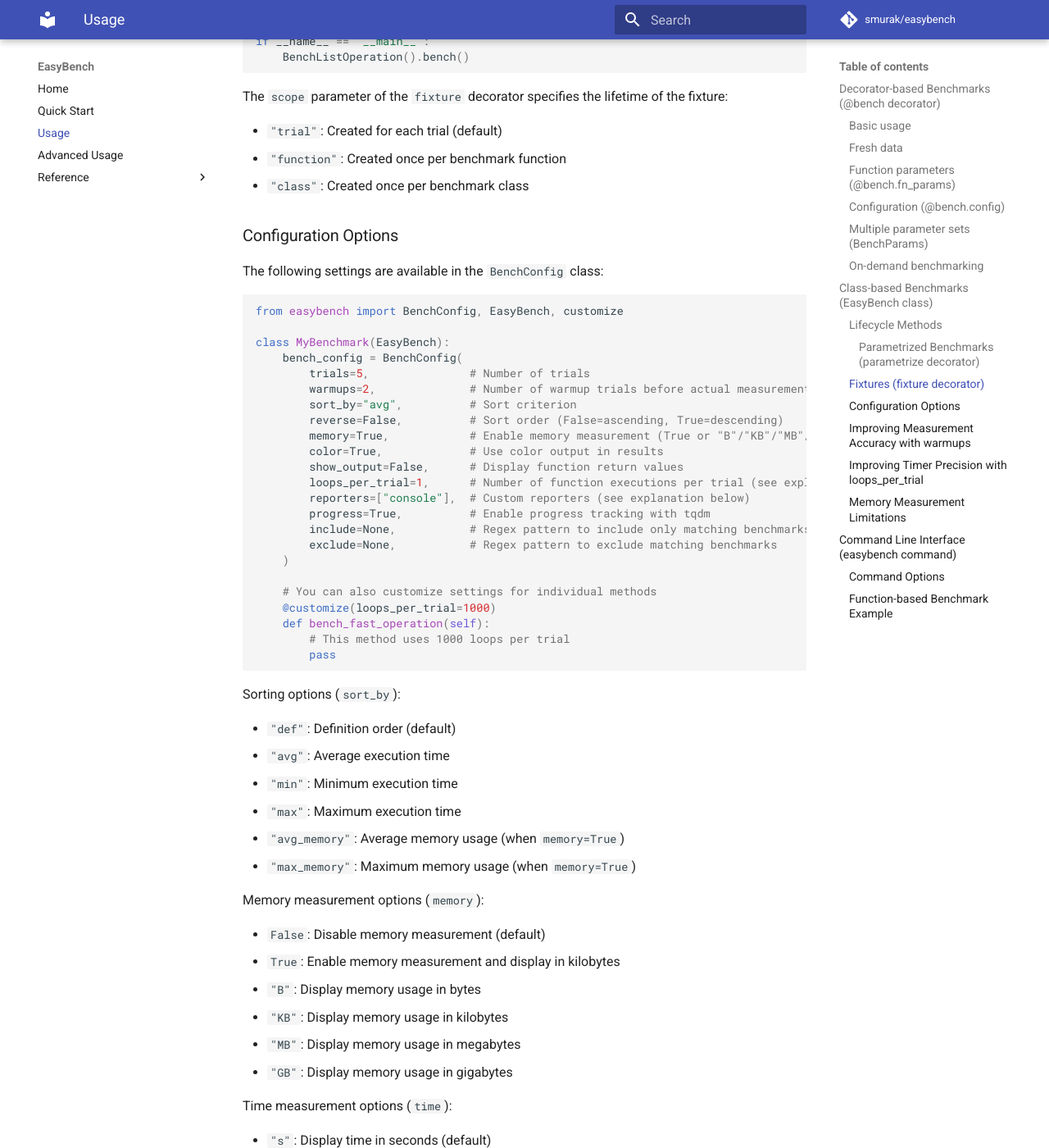
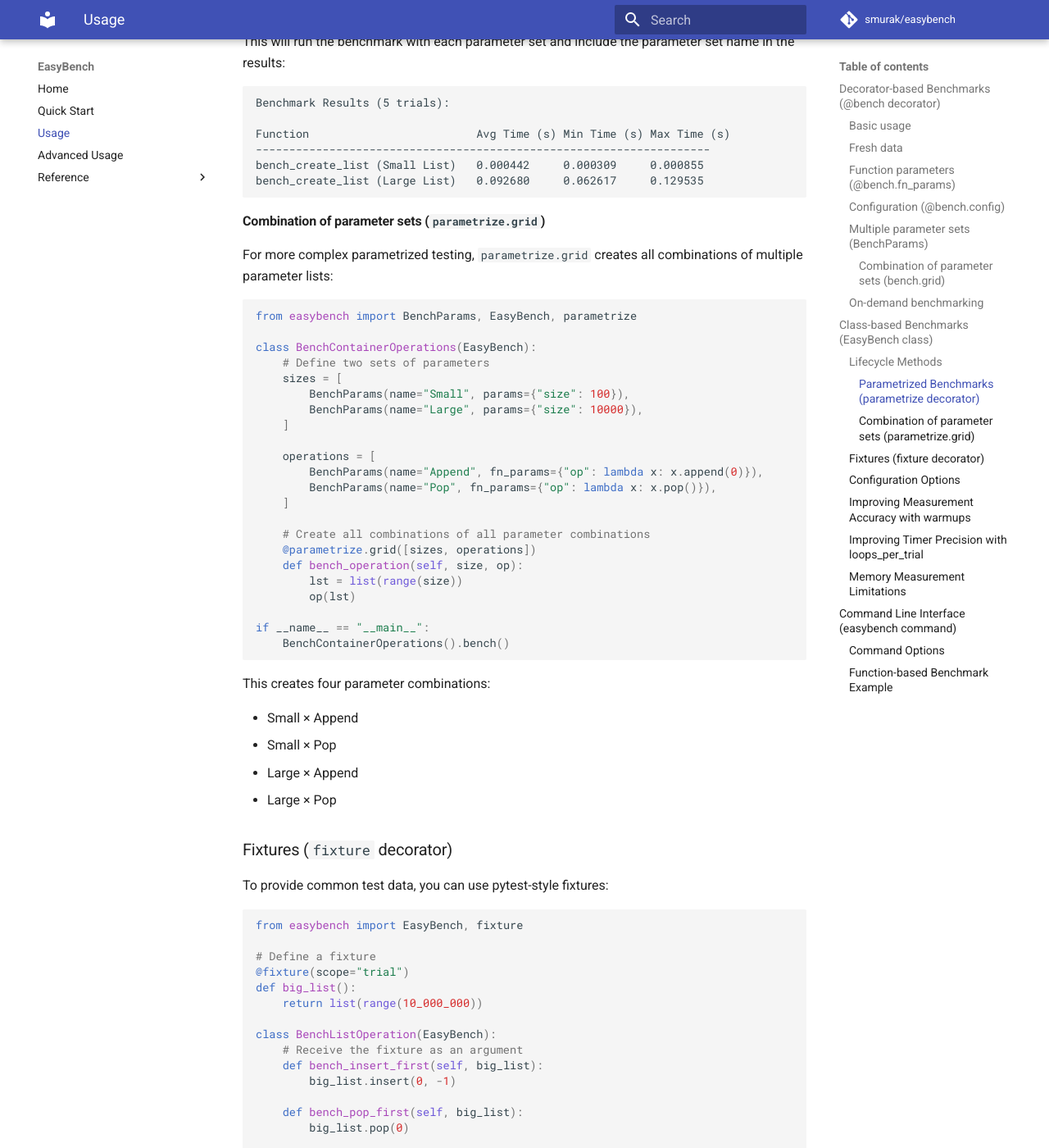
Before and after one commit to smurak/easybench, an MkDocs documentation site: the page built from docs/usage.md, in a window 1280 px wide and 1400 px high, scrolled down 5633 px. Shown: the whole window at 82% size. Built offline with MkDocs 1.6.1 and Material for MkDocs 9.7.7, drawn with Linux system fonts in a browser that asks for light colours; comment, search, counter and statistics services are not loaded; some of the changed text lies outside the part shown.

Commit message:
docs: add examples for combining parameter sets using bench.grid and parametrize.grid

````diff
--- a/docs/usage.md
+++ b/docs/usage.md
@@ -98,6 +98,35 @@
 def pop_first(lst):
     return lst.pop(0)
 ```
+
+#### **Combination of parameter sets** (`bench.grid`)
+
+To benchmark a function with all combinations of different parameter sets, you can use `bench.grid`:
+
+```python
+from easybench import bench, BenchParams
+
+# Define size parameter sets
+small = BenchParams(name="Small", params={"size": 10})
+large = BenchParams(name="Large", params={"size": 100})
+
+# Define operation parameter sets
+append = BenchParams(name="Append", fn_params={"op": lambda x: x.append(0)})
+pop = BenchParams(name="Pop", fn_params={"op": lambda x: x.pop()})
+
+# Create a Cartesian product of all parameter combinations
+@bench.grid([[small, large], [append, pop]])
+def operation(size, op):
+    lst = list(range(size))
+    op(lst)
+```
+
+This creates and benchmarks all combinations of parameters:
+
+- Small × Append
+- Small × Pop
+- Large × Append
+- Large × Pop
 
 ### **On-demand benchmarking**
 
@@ -240,6 +269,42 @@
 bench_create_list (Small List)   0.000442     0.000309     0.000855
 bench_create_list (Large List)   0.092680     0.062617     0.129535
 ```
+
+#### Combination of parameter sets (`parametrize.grid`)
+
+For more complex parametrized testing, `parametrize.grid` creates all combinations of multiple parameter lists:
+
+```python
+from easybench import BenchParams, EasyBench, parametrize
+
+class BenchContainerOperations(EasyBench):
+    # Define two sets of parameters
+    sizes = [
+        BenchParams(name="Small", params={"size": 100}),
+        BenchParams(name="Large", params={"size": 10000}),
+    ]
+
+    operations = [
+        BenchParams(name="Append", fn_params={"op": lambda x: x.append(0)}),
+        BenchParams(name="Pop", fn_params={"op": lambda x: x.pop()}),
+    ]
+
+    # Create all combinations of all parameter combinations
+    @parametrize.grid([sizes, operations])
+    def bench_operation(self, size, op):
+        lst = list(range(size))
+        op(lst)
+
+if __name__ == "__main__":
+    BenchContainerOperations().bench()
+```
+
+This creates four parameter combinations:
+
+- Small × Append
+- Small × Pop
+- Large × Append
+- Large × Pop
 
 ### Fixtures (`fixture` decorator)
 
````
Also changed, not shown: README-pypi.md (+65 -0 lines), README.md (+66 -0 lines), README_ja.md (+65 -0 lines).
